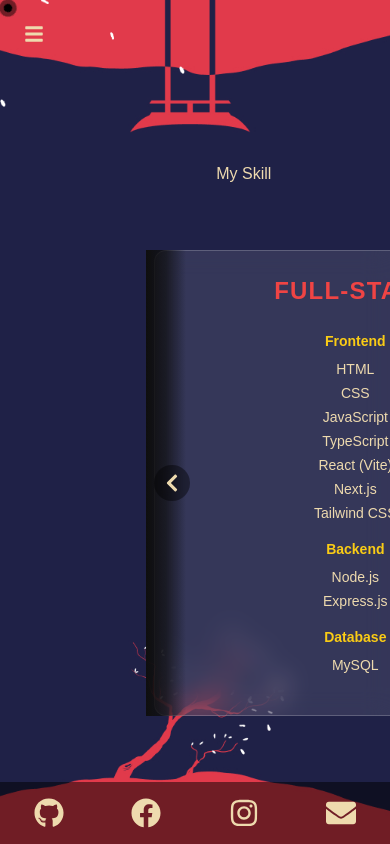
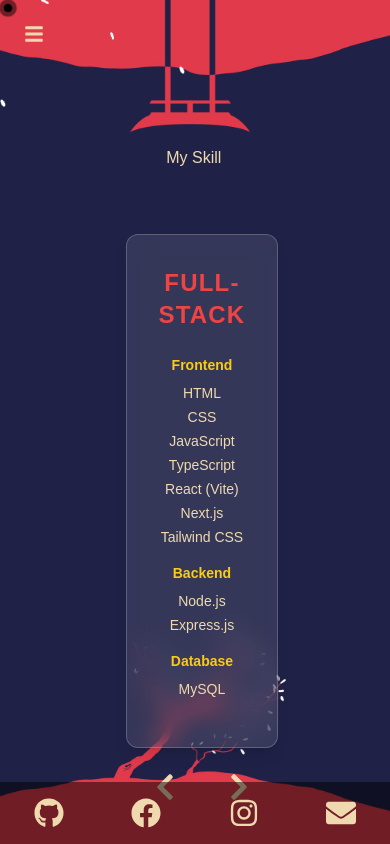
Before and after one commit to JakrawutSainate/Portfolio_BiGKunG, a Next.js app: page /skill in a window 390 px wide. Built offline with nearby package versions, Linux system fonts and the light colour scheme; a web font is replaced by a local one.

Commit message:
Update skill_profile.tsx

```diff
--- a/src/app/skill/component/skill_profile.tsx
+++ b/src/app/skill/component/skill_profile.tsx
@@ -110,12 +110,22 @@ export default function SkillProfile() {
 
   return (
     <div className="relative max-w-6xl mx-auto px-4 py-12">
-      {/* lg:grid layout */}
-      <div className="hidden lg:grid gap-6 lg:grid-cols-3">
-        {skills.map((skill) => (
+      <div className="grid gap-6 lg:grid-cols-3">
+        {/* Main Active Skill */}
+        <div className="p-8 rounded-xl bg-white bg-opacity-10 backdrop-blur-md text-red-500 shadow-lg border border-white border-opacity-20">
+          <h2 className="mb-6 text-2xl font-bold text-center uppercase tracking-wider">
+            {skills[currentSkill].title}
+          </h2>
+          {renderSkillContent(skills[currentSkill])}
+        </div>
+
+        {/* BACKEND Static */}
+        {skills
+          .filter((s) => s.title === "BACKEND")
+          .map((skill) => (
             <div
               key={skill.title}
-            className="p-8 rounded-xl bg-white bg-opacity-10 backdrop-blur-md text-red-500 shadow-lg border border-white border-opacity-20"
+              className="hidden lg:block p-8 rounded-xl bg-white bg-opacity-10 backdrop-blur-md text-red-500 shadow-lg border border-white border-opacity-20"
             >
               <h2 className="mb-6 text-2xl font-bold text-center uppercase tracking-wider">
                 {skill.title}
@@ -123,23 +133,14 @@ export default function SkillProfile() {
               {renderSkillContent(skill)}
             </div>
           ))}
-      </div>
 
-      {/* Mobile: Horizontal scrollable flex */}
-      <div className="lg:hidden relative overflow-hidden">
-        {/* fade left */}
-        <div className="absolute left-0 top-0 bottom-0 w-10 bg-gradient-to-r from-[#0f0f0f] via-[#0f0f0f]/70 to-transparent pointer-events-none z-10" />
-        {/* fade right */}
-        <div className="absolute right-0 top-0 bottom-0 w-10 bg-gradient-to-l from-[#0f0f0f] via-[#0f0f0f]/70 to-transparent pointer-events-none z-10" />
-
-        <div
-          className="flex gap-4 overflow-x-auto scroll-smooth snap-x snap-mandatory px-2"
-          style={{ scrollBehavior: "smooth" }}
-        >
-          {skills.map((skill) => (
+        {/* DEVOPS Static */}
+        {skills
+          .filter((s) => s.title === "DEVOPS")
+          .map((skill) => (
             <div
               key={skill.title}
-              className="min-w-[80%] snap-center shrink-0 p-6 rounded-xl bg-white bg-opacity-10 backdrop-blur-md text-red-500 shadow-lg border border-white border-opacity-20 transition-all duration-300 ease-in-out"
+              className="hidden lg:block p-8 rounded-xl bg-white bg-opacity-10 backdrop-blur-md text-red-500 shadow-lg border border-white border-opacity-20"
             >
               <h2 className="mb-6 text-2xl font-bold text-center uppercase tracking-wider">
                 {skill.title}
@@ -150,20 +151,19 @@ export default function SkillProfile() {
       </div>
 
       {/* Mobile Arrows */}
-        <div className="absolute top-1/2 -translate-y-1/2 w-full flex justify-between px-2 z-20">
+      <div className="lg:hidden flex justify-between mt-6 px-6">
         <button
           onClick={handlePrev}
-            className="bg-black bg-opacity-40 backdrop-blur-sm p-2 rounded-full text-[#EEDAAE] hover:text-white transition"
+          className="text-3xl text-[#EEDAAE] hover:text-white transition"
         >
-            <FaChevronLeft size={20} />
+          <FaChevronLeft />
         </button>
         <button
           onClick={handleNext}
-            className="bg-black bg-opacity-40 backdrop-blur-sm p-2 rounded-full text-[#EEDAAE] hover:text-white transition"
+          className="text-3xl text-[#EEDAAE] hover:text-white transition"
         >
-            <FaChevronRight size={20} />
+          <FaChevronRight />
         </button>
-        </div>
       </div>
     </div>
   );
```
Lines whose indentation alone changed are shown as unchanged.
